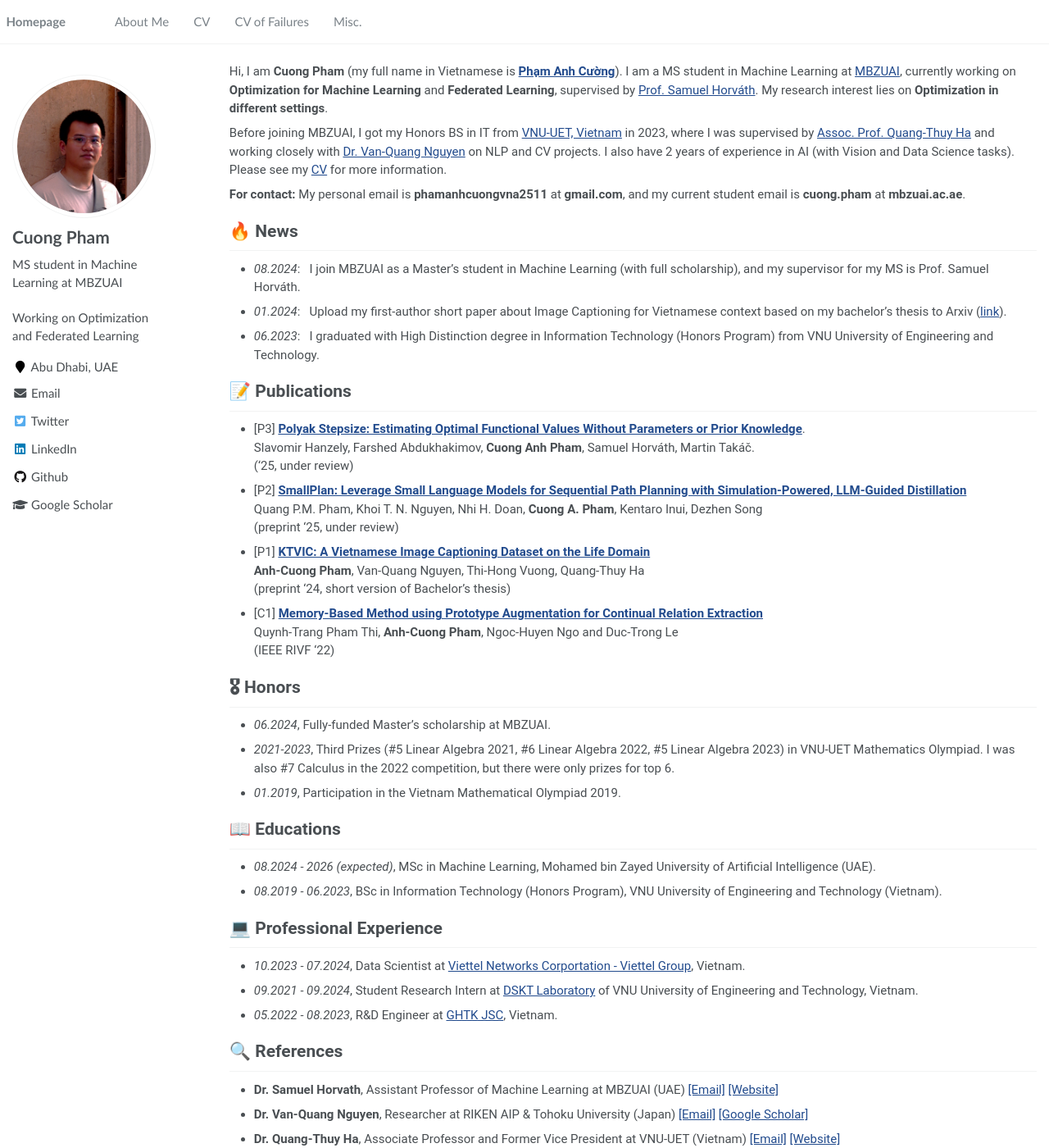
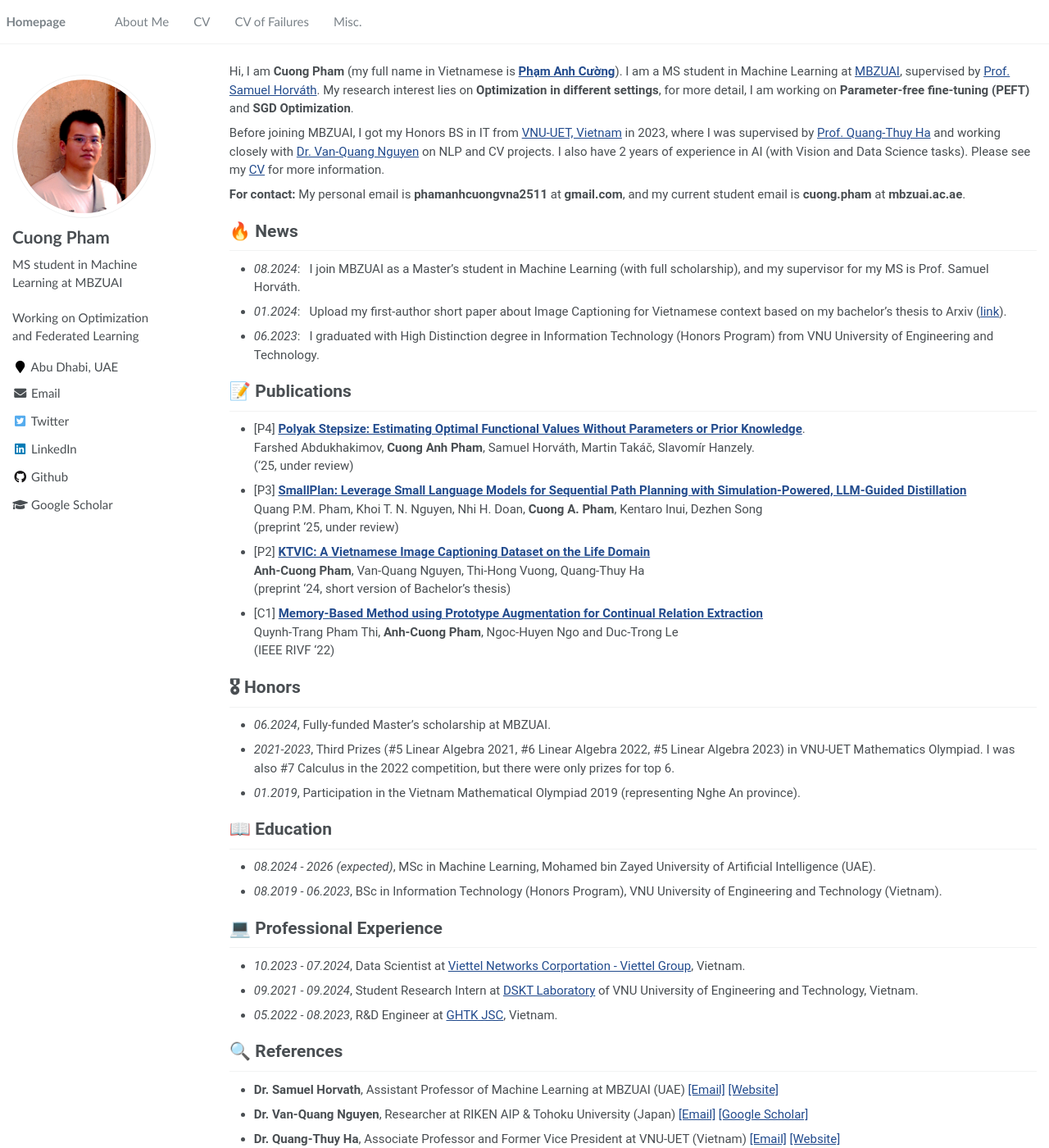
Before and after one commit to pacman-ctm/pacman-ctm.github.io, a Jekyll site: the page built from _pages/about.md, in a window 1280 px wide and 1400 px high. Shown: the whole window at 82% size. Built offline with Jekyll 4.4.1, drawn with Linux system fonts in a browser that asks for light colours.

Commit message:
update 09.25

```diff
--- a/_pages/about.md
+++ b/_pages/about.md
@@ -17,9 +17,9 @@
 
 <span class='anchor' id='about-me'></span>
 
-Hi, I am <strong>Cuong Pham</strong> (my full name in Vietnamese is <a href="https://translate.google.com/?sl=vi&tl=en&text=Ph%E1%BA%A1m%20Anh%20C%C6%B0%E1%BB%9Dng&op=translate"><strong>Phạm Anh Cường</strong></a>). I am a MS student in Machine Learning at <a href="https://mbzuai.ac.ae/">MBZUAI</a>, currently working on <strong>Optimization for Machine Learning</strong> and <strong>Federated Learning</strong>, supervised by <a href="https://sites.google.com/view/samuelhorvath">Prof. Samuel Horváth</a>. My research interest lies on <strong>Optimization in different settings</strong>.
+Hi, I am <strong>Cuong Pham</strong> (my full name in Vietnamese is <a href="https://translate.google.com/?sl=vi&tl=en&text=Ph%E1%BA%A1m%20Anh%20C%C6%B0%E1%BB%9Dng&op=translate"><strong>Phạm Anh Cường</strong></a>). I am a MS student in Machine Learning at <a href="https://mbzuai.ac.ae/">MBZUAI</a>, supervised by <a href="https://sites.google.com/view/samuelhorvath">Prof. Samuel Horváth</a>. My research interest lies on <strong>Optimization in different settings</strong>, for more detail, I am working on <strong>Parameter-free fine-tuning (PEFT)</strong> and <strong>SGD Optimization</strong>.
 
-Before joining MBZUAI, I got my Honors BS in IT from <a href="https://uet.vnu.edu.vn/en/">VNU-UET, Vietnam</a> in 2023, where I was supervised by <a href="https://uet.vnu.edu.vn/~thuyhq/">Assoc. Prof. Quang-Thuy Ha</a> and working closely with <a href="https://scholar.google.de/citations?user=qR180McAAAAJ&hl=en">Dr. Van-Quang Nguyen</a> on NLP and CV projects. I also have 2 years of experience in AI (with Vision and Data Science tasks). Please see my [CV](/pdf/cv.pdf) for more information.
+Before joining MBZUAI, I got my Honors BS in IT from <a href="https://uet.vnu.edu.vn/en/">VNU-UET, Vietnam</a> in 2023, where I was supervised by <a href="https://uet.vnu.edu.vn/~thuyhq/">Prof. Quang-Thuy Ha</a> and working closely with <a href="https://scholar.google.de/citations?user=qR180McAAAAJ&hl=en">Dr. Van-Quang Nguyen</a> on NLP and CV projects. I also have 2 years of experience in AI (with Vision and Data Science tasks). Please see my [CV](/pdf/cv.pdf) for more information.
 
 **For contact:** My personal email is **phamanhcuongvna2511** at **gmail.com**, and my current student email is **cuong.pham** at **mbzuai.ac.ae**.
 
@@ -50,15 +50,15 @@
 <!-- - [Lorem ipsum dolor sit amet, consectetur adipiscing elit. Vivamus ornare aliquet ipsum, ac tempus justo dapibus sit amet](https://github.com), A, B, C, **CVPR 2020** -->
 
 # 📝 Publications
-- [P3] [**Polyak Stepsize: Estimating Optimal Functional Values Without Parameters or Prior Knowledge**]().<br>
-Slavomir Hanzely, Farshed Abdukhakimov, **Cuong Anh Pham**, Samuel Horváth, Martin Takáč.<br>
+- [P4] [**Polyak Stepsize: Estimating Optimal Functional Values Without Parameters or Prior Knowledge**](https://arxiv.org/pdf/2508.17288).<br>
+Farshed Abdukhakimov, **Cuong Anh Pham**, Samuel Horváth, Martin Takáč, Slavomír Hanzely.<br>
 ('25, under review)
 
-- [P2] [**SmallPlan: Leverage Small Language Models for Sequential Path Planning with Simulation-Powered, LLM-Guided Distillation**](https://arxiv.org/abs/2505.00831) <br>
+- [P3] [**SmallPlan: Leverage Small Language Models for Sequential Path Planning with Simulation-Powered, LLM-Guided Distillation**](https://arxiv.org/abs/2505.00831) <br>
 Quang P.M. Pham, Khoi T. N. Nguyen, Nhi H. Doan, **Cuong A. Pham**, Kentaro Inui, Dezhen Song <br>
 (preprint '25, under review)
 
-- [P1] [**KTVIC: A Vietnamese Image Captioning Dataset on the Life Domain**](https://arxiv.org/abs/2401.08100) <br>
+- [P2] [**KTVIC: A Vietnamese Image Captioning Dataset on the Life Domain**](https://arxiv.org/abs/2401.08100) <br>
 **Anh-Cuong Pham**, Van-Quang Nguyen, Thi-Hong Vuong, Quang-Thuy Ha <br>
 (preprint '24, short version of Bachelor's thesis)
 
@@ -69,9 +69,9 @@
 # 🎖 Honors
 - *06.2024*, Fully-funded Master's scholarship at MBZUAI.
 - *2021-2023*, Third Prizes (#5 Linear Algebra 2021, #6 Linear Algebra 2022, #5 Linear Algebra 2023) in VNU-UET Mathematics Olympiad. I was also #7 Calculus in the 2022 competition, but there were only prizes for top 6.
-- *01.2019*, Participation in the Vietnam Mathematical Olympiad 2019.
+- *01.2019*, Participation in the Vietnam Mathematical Olympiad 2019 (representing Nghe An province).
 
-# 📖 Educations
+# 📖 Education
 - *08.2024 - 2026 (expected)*, MSc in Machine Learning, Mohamed bin Zayed University of Artificial Intelligence (UAE).
 - *08.2019 - 06.2023*, BSc in Information Technology (Honors Program), VNU University of Engineering and Technology (Vietnam).
 
```
Also changed, not shown: _pages/misc.md (line endings or trailing spaces), images/cuong_5.JPG, 2 other files.
